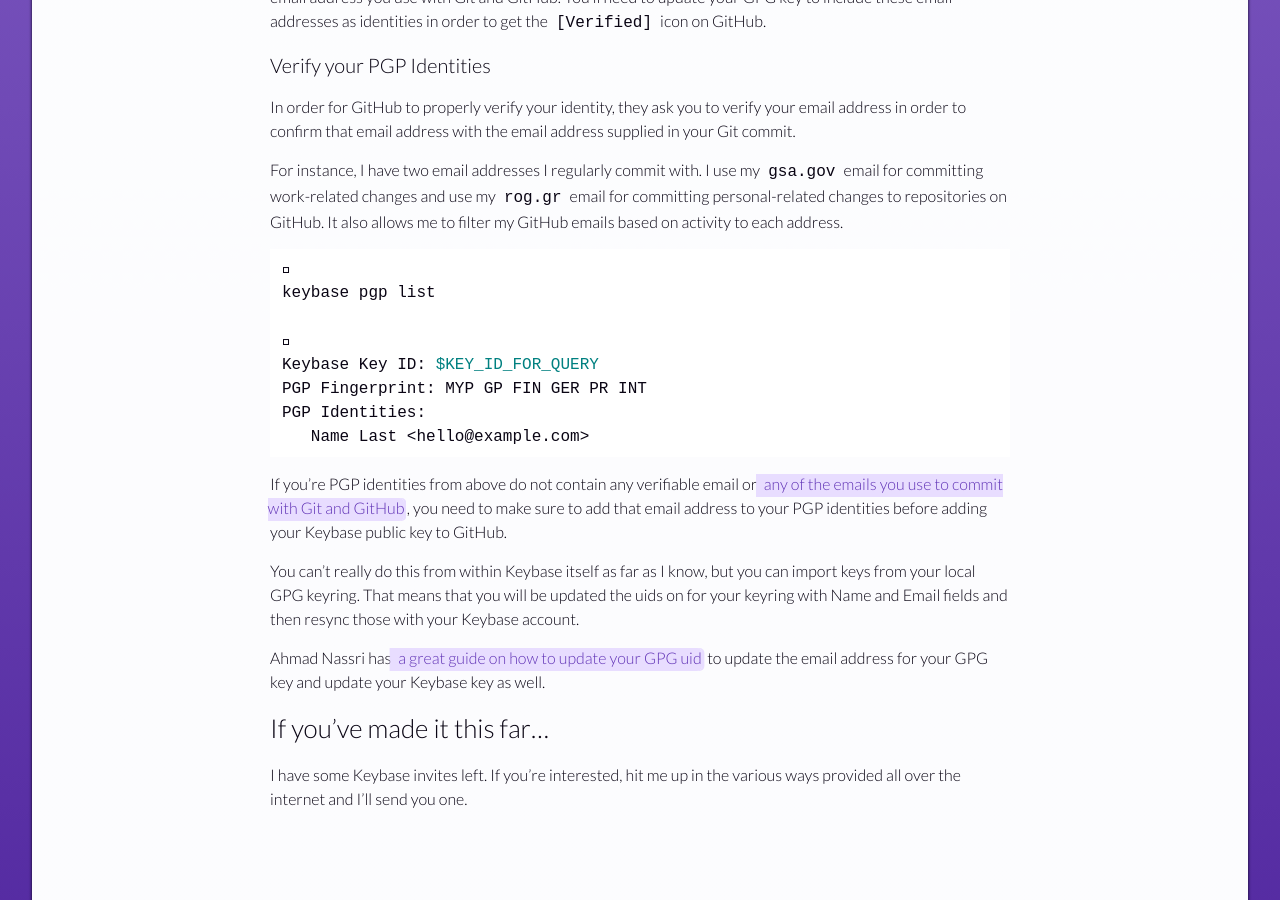
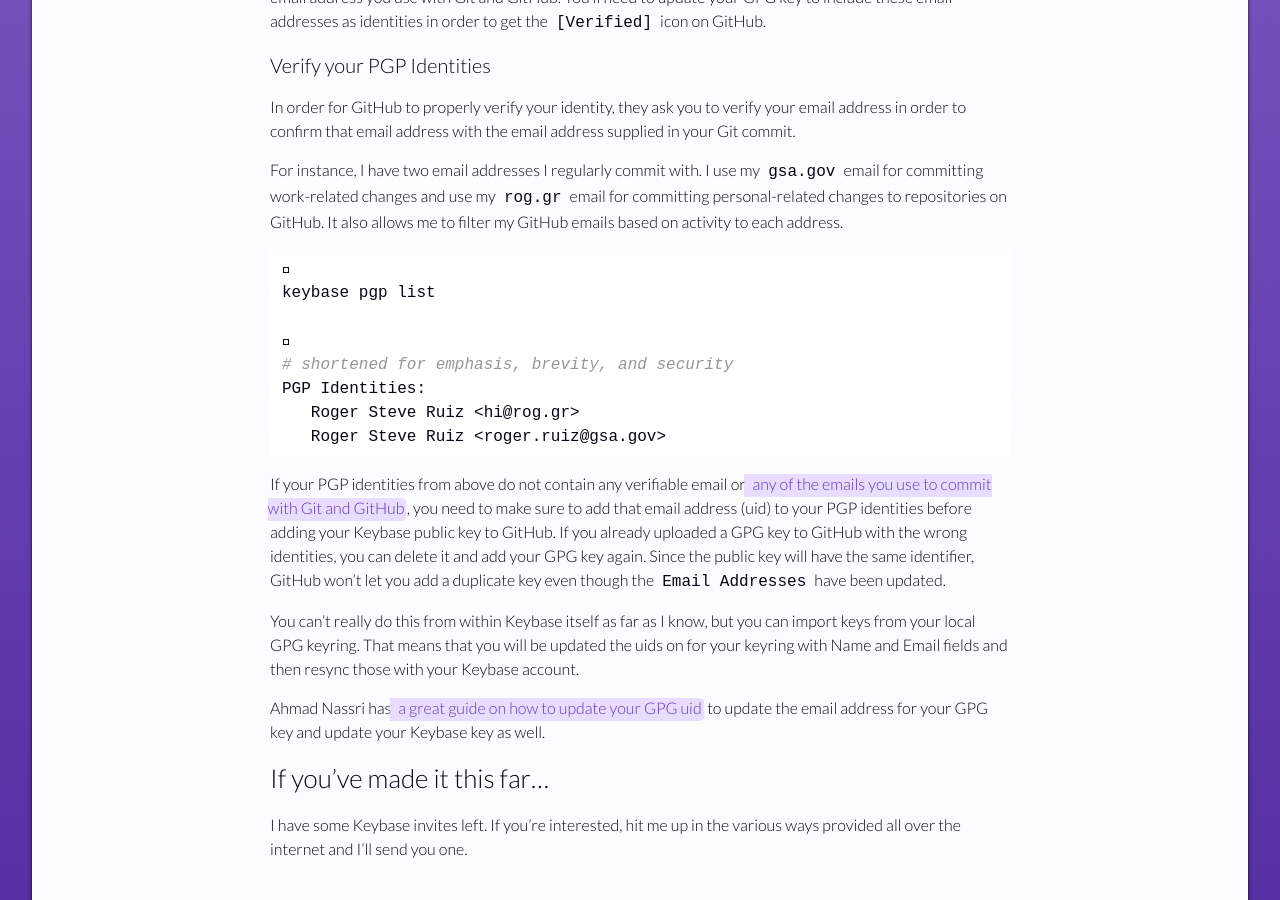
Before and after one commit to rogeruiz/write, a Jekyll site: the page built from dress-code/_posts/2017-02-04-setting-up-keybase-gpg-github.markdown, in a window 1280 px wide and 900 px high, scrolled down 2881 px. Built offline with Jekyll 4.4.1, drawn with Linux system fonts in a browser that asks for light colours; some web fonts are replaced.

Commit message:
Fix some typos and be a bit more thorough

````diff
--- a/dress-code/_posts/2017-02-04-setting-up-keybase-gpg-github.markdown
+++ b/dress-code/_posts/2017-02-04-setting-up-keybase-gpg-github.markdown
@@ -160,16 +160,19 @@
 keybase pgp list
 
 
-Keybase Key ID: $KEY_ID_FOR_QUERY
-PGP Fingerprint: MYP GP FIN GER PR INT
+# shortened for emphasis, brevity, and security
 PGP Identities:
-   Name Last <hello@example.com>
+   Roger Steve Ruiz <hi@rog.gr>
+   Roger Steve Ruiz <roger.ruiz@gsa.gov>
 ```
 
-If you're PGP identities from above do not contain any verifiable email or [any
+If your PGP identities from above do not contain any verifiable email or [any
 of the emails you use to commit with Git and GitHub][gh-emails], you need to
-make sure to add that email address to your PGP identities before adding your
-Keybase public key to GitHub.
+make sure to add that email address (uid) to your PGP identities before adding
+your Keybase public key to GitHub. If you already uploaded a GPG key to GitHub
+with the wrong identities, you can delete it and add your GPG key again. Since
+the public key will have the same identifier, GitHub won't let you add a
+duplicate key even though the `Email Addresses` have been updated.
 
 You can't really do this from within Keybase itself as far as I know, but you
 can import keys from your local GPG keyring. That means that you will be updated
````
